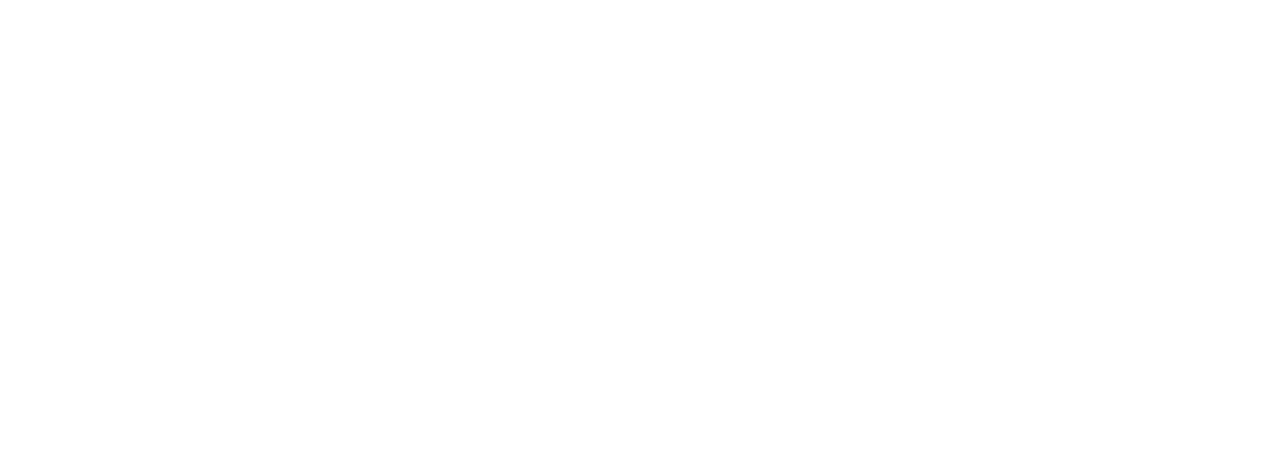
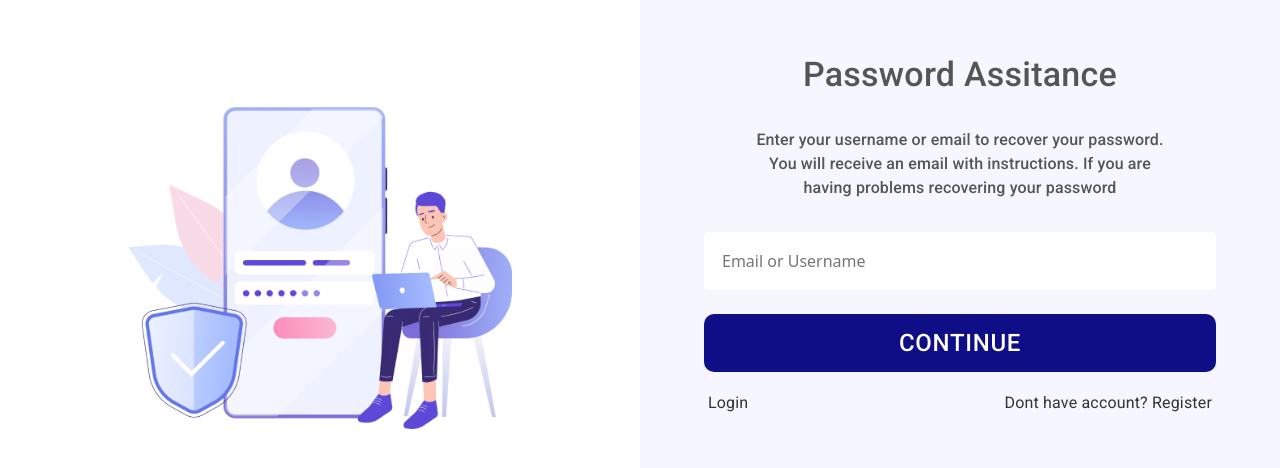
Before and after one commit to dangolden153/Techo, a React (Create React App) app: page /forgetPassword in a window 1280 px wide. Shown: the part 148-616 px from the top of the page. Built offline with nearby package versions, Linux system fonts and the light colour scheme.

Commit message:
changes to login paged

```diff
--- a/src/App.js
+++ b/src/App.js
@@ -7,6 +7,7 @@
 import Forming from './components/Form/Forming'
 import Former from './components/Form/Former'
 import AppState from './context/AppState';
+import ForgetPassword from './pages/ForgetPassword/ForgetPassword'
 
 const App = () => {
   return (
@@ -14,6 +15,7 @@
     <Router>
       <Switch>
         <Route exact path="/" component={LandingPage} />
+        <Route exact path="/forgetPassword" component={ForgetPassword} />
 
         <Route exact path="/login" component={Login} />
         <Route exact path="/register" component={Register} />
--- a/src/context/AppState.js
+++ b/src/context/AppState.js
@@ -21,6 +21,7 @@
 
 const [values, setValues] = useState(registrationData);
 const [loginValues, setLoginValues] = useState(loginData);
+const [forgetEmail, setForgetEmail] = useState('');
  return (
   <AppContext.Provider value={{
 
@@ -28,6 +29,8 @@
    setValues,
    setLoginValues,
    loginValues,
+   forgetEmail,
+   setForgetEmail,
 
   }}>
    {/* The below makes the value to be made available for all the children have access to it */}
--- /dev/null
+++ b/src/pages/ForgetPassword/ForgetPassword.js
@@ -0,0 +1,75 @@
+import React,{useState,useContext} from 'react'
+import useStyles from './styles'
+import { Grid, Typography, Button, Container, CssBaseline } from '@material-ui/core'
+import svg from '../../assets/signupsvg.jpg'
+import linkedin from '../../assets/linkedin.jpg';
+import google from '../../assets/google.jpg'
+import {Link} from 'react-router-dom'
+import LoginInput from '../../components/Input/LoginInput';
+import PasswordInput from '../../components/Input/PasswordInput';
+import AppContext from '../../context/app-context';
+import LoginPasswordInput from '../../components/Input/LoginPasswordInput';
+const ForgetPassword = () => {
+    const {forgetEmail, setForgetEmail} =  useContext(AppContext);
+
+    const handleSubmit = (e) => {
+        e.preventDefault();
+        console.log(forgetEmail);
+   }
+   const handleChange = (e)=> {
+    setForgetEmail(e.target.value);
+   }
+
+
+    const classes = useStyles();
+    return (
+        <>
+
+             <Grid container className={classes.container}  >
+               <Grid item xs={12} sm={6} className={classes.svgcenter}>
+                            <img src={svg} className={classes.svgImage} alt="techsemester" />
+                    </Grid>
+                    <Grid item xs={12} sm={6} className={classes.center}>
+
+                    <div className={classes.registrationContainer}>
+
+                            <Typography variant="h4" className={classes.create}>
+                            Password Assitance
+                            </Typography>
+                            <div className={classes.formSection}>
+                                <div className={classes.forgetText}>
+                            <Typography variant="body1" className={classes.create}>
+                            Enter your username or email to recover your password.
+                            You will receive an email with instructions.
+                             If you are having problems recovering your password
+                            </Typography>
+                            </div>
+                            <div className={classes.forgetInput} >
+                            <input placeholder="Email or Username" name="forgetEemail" value={forgetEmail} className={classes.Finput} type="email" onChange={handleChange} />
+                            </div>
+
+                            <Button  className={classes.mainRegBtn} onClick={handleSubmit} >
+                            Continue
+                            </Button>
+                            <div className={classes.forgetContainer}>
+                            <Typography variant="body2" component={Link} to="/login" className={classes.acc}>
+                            Login
+                            </Typography>
+                            <Typography variant="body2" component={Link} to="/register" className={classes.acc}>
+                            Dont have account? Register
+                            </Typography>
+
+                               </div>
+
+
+
+
+                            </div>
+                    </div>
+                    </Grid>
+             </Grid>
+        </>
+    )
+}
+
+export default ForgetPassword
--- /dev/null
+++ b/src/pages/ForgetPassword/styles.js
@@ -0,0 +1,194 @@
+import { makeStyles } from '@material-ui/core/styles';
+
+export default makeStyles((theme) => ({
+  container:{
+    width:'100%',
+    overflowX:'hidden',
+    [theme.breakpoints.down('sm')] : {
+      backgroundColor:'#f5f6ff',
+      paddingTop:'1rem',
+    },
+  },
+      svgcenter:{
+          display:'flex',
+          justifyContent:'center',
+          marginTop:theme.spacing(2),
+          alignItems:'center',
+          height:'100vh',
+          backgroundColor:'white',
+          [theme.breakpoints.down('sm')]: {
+            width:'100%',
+            padding:'1rem',
+            height:'auto',
+            display:'none'
+        },
+
+      },
+      svgImage:{
+          height:'auto',
+          width:'60%',
+          [theme.breakpoints.down('sm')]: {
+            width:'60%',
+            height:'auto',
+        },
+
+      },
+      center:{
+        backgroundColor:'#f5f6ff',
+        display:'flex',
+        flexDirection:'column',
+        alignItems:'center',
+        paddingBottom:'2rem',
+
+        height:'100vh',
+        [theme.breakpoints.down('sm')]: {
+          width:'100%',
+          padding:'1rem'
+      }
+      },
+      loginButton:{
+
+          paddingTop:theme.spacing(4),
+          display:'flex',
+            justifyContent:'center',
+          width:'100%',
+          [theme.breakpoints.down('sm')]:{
+            padding: '1rem',
+
+          }
+      },
+      create:{
+        fontWeight:'500',
+        marginBottom:'2rem',
+        color:'#555555',
+        width:'80%',
+        textAlign:'center',
+        [theme.breakpoints.down('sm')]:{
+            width:'100%',
+            padding: '0rem',
+
+        }
+
+
+
+      },
+      loginBtn:{
+             color:'#444444',
+             backgroundColor:'white',
+             textDecoration:'none',
+             padding:'1rem 6rem',
+             [theme.breakpoints.down('sm')]:{
+              padding: '1rem 4rem',
+            }
+      },
+      registerBtn:{
+
+             backgroundColor:'#100E86',
+             textDecoration:'none',
+             padding:'1rem 6rem',
+             color:'white',
+             [theme.breakpoints.down('sm')]:{
+              padding: '1rem 4rem',
+            },
+            '&:hover':{
+              backgroundColor:'#100E60',
+             } ,
+      },
+      mainRegBtn:{
+        backgroundColor:'#100E86',
+        textDecoration:'none',
+        width:'100%',
+        color:'white',
+        padding:'0.5rem 0',
+        borderRadius:'10px',
+        fontSize:'1.5rem',
+        '&:hover':{
+          backgroundColor:'#100E60',
+         } ,
+      },
+      registrationContainer:{
+            width:'80%',
+            margin:'auto',
+            textAlign:'center',
+            height:'auto',
+            display:'grid',
+            placeItems:'center',
+
+            [theme.breakpoints.down('sm')]: {
+                width:'100%',
+                padding:'0rem'
+            }
+
+
+      },
+      socialContainer:{
+          display:'flex',
+          justifyContent:'center',
+          alignItems:'center',
+          marginTop:'2rem',
+          marginBottom:'3rem',
+      },
+      socialIcon:{
+          marginRight:'2rem',
+      },
+      formSection:{
+        width:'100%',
+        display:'flex',
+        flexDirection:'column',
+
+      },
+      formItem:{
+        width:'100%',
+        // border:'1px solid #555555',
+        padding:'1rem ',
+        backgroundColor:'#ffffff',
+        marginBottom:'2rem',
+        borderRadius:'5px',
+      },
+      formId:{
+        width:'100%',
+        border:'none',
+        outlineStyle:'none',
+
+      },
+      acc:{
+        textDecoration:'none',
+          color:'#333',
+          marginTop:'1rem',
+          fontSize:'1rem'
+      },
+      forgetContainer:{
+        display:'flex',
+        justifyContent:'space-between',
+        padding:'0.25rem',
+        width:'100%',
+        [theme.breakpoints.down('sm')]:{
+          flexDirection:'column'
+        }
+      },
+      Finput:{
+        width:'100%',
+        outline:'none',
+        border:'none',
+        backgroundColor:'#ffffff',
+
+
+      },
+      forgetInput:{
+        backgroundColor:'#ffffff',
+        borderRadius:'5px',
+        padding:'1rem',
+        marginBottom:'1.5rem',
+
+      },
+
+      forgetText:{
+          width:'100%',
+          display:'grid',
+          placeItems:'center',
+      }
+
+
+
+
+}));
```
